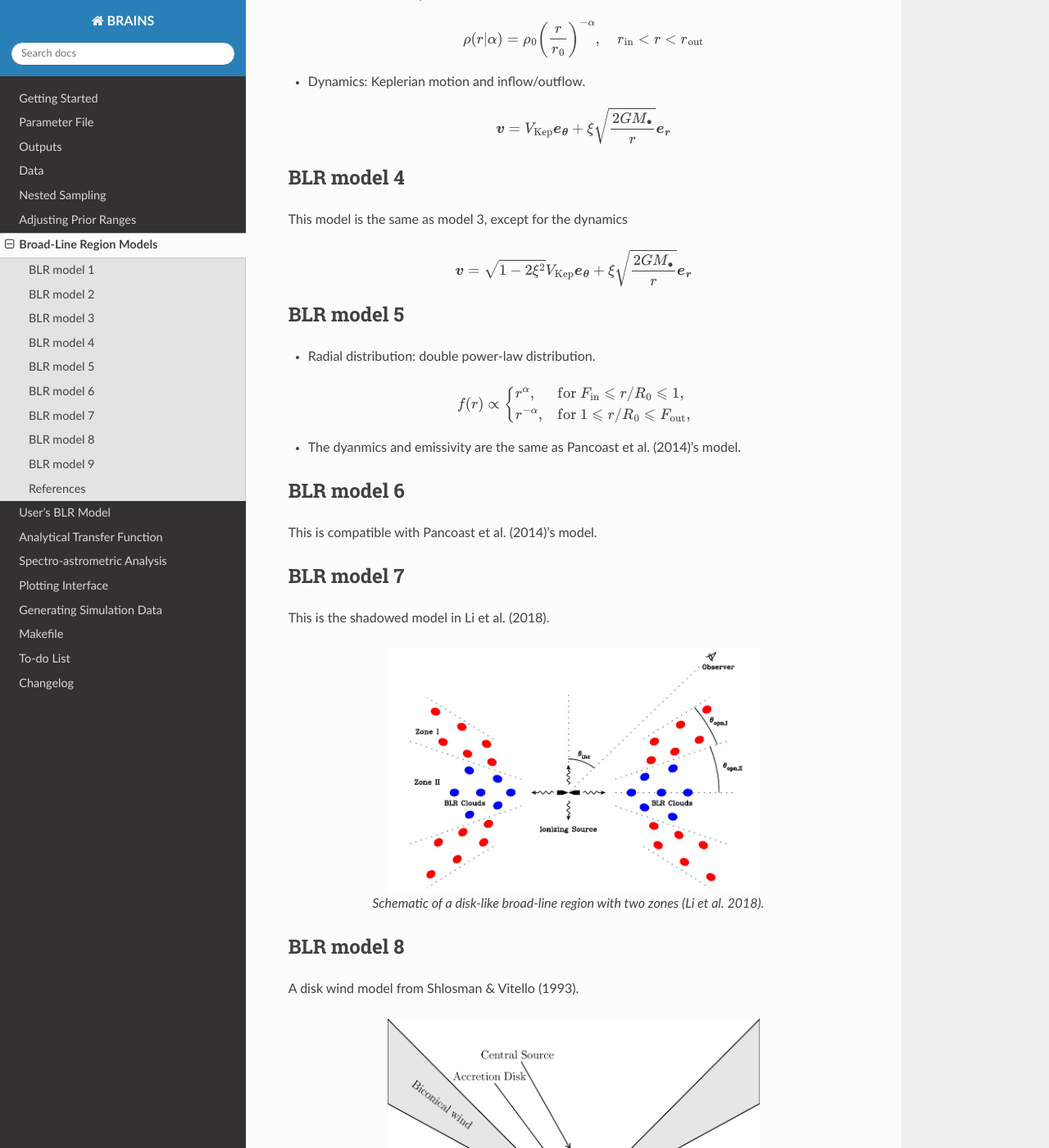
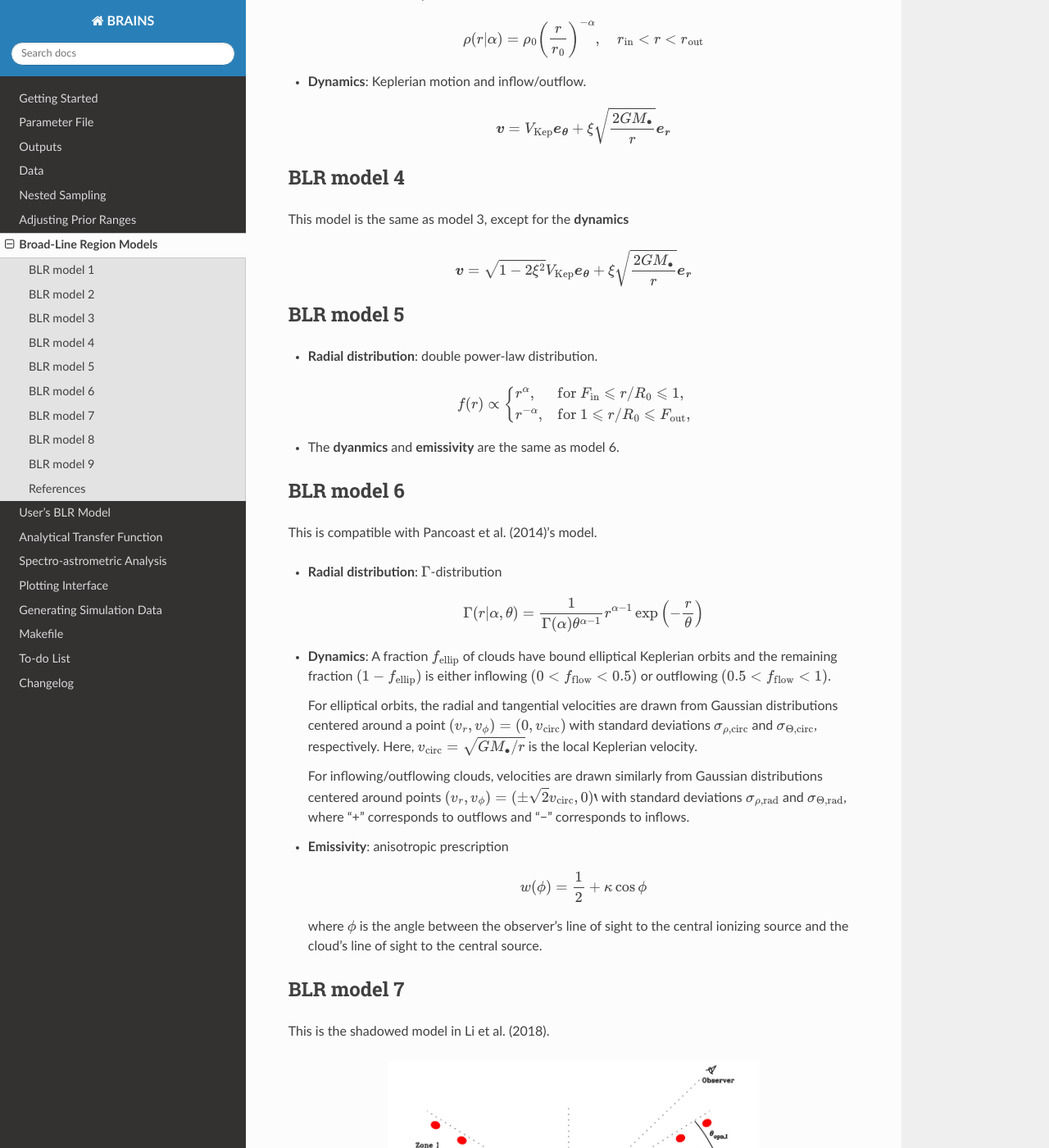
Before and after one commit to LiyrAstroph/BRAINS, a Sphinx documentation site: the page built from docs/model.rst, in a window 1280 px wide and 1400 px high, scrolled down 1528 px. Shown: the whole window at 82% size. Built offline with Sphinx 7.4.7 and the Read the Docs theme 2.0.0, drawn with Linux system fonts in a browser that asks for light colours; some of the changed text lies outside the part shown.

Commit message:
update docs.

```diff
--- a/docs/model.rst
+++ b/docs/model.rst
@@ -22,14 +22,14 @@ BLR model 1
 This model is from Brewer et al. (2011).
 Clouds' distribution has a disk-like shape (see the figure) and is axis-symetric.
 
-* Radial distribution: :math:`\Gamma`-distribution
+* **Radial distribution**: :math:`\Gamma`-distribution
 
   .. math::
 
     \Gamma(r|\alpha, \theta) =
     \frac{1}{\Gamma(\alpha)\theta^{\alpha-1}}r^{\alpha-1}\exp\left(-\frac{r}{\theta}\right)
 
-* Dynamics: clouds' orbital angular momentum and energy are randomly assigned following distributions
+* **Dynamics**: clouds' orbital angular momentum and energy are randomly assigned following distributions
 
   .. math::
 
@@ -38,7 +38,7 @@ Clouds' distribution has a disk-like shape (see the figure) and is axis-symetric
     p(L)\sim \exp\left(-\frac{|L|}{\lambda L_{\rm max}}\right),~~~
     |L| < L_{\rm max} = \sqrt{2r^2\left(E+\frac{GM_\bullet}{r}\right)}
 
-* Emissivity: anisotropic prescription
+* **Emissivity**: anisotropic prescription
 
   .. math::
 
@@ -49,7 +49,7 @@ Clouds' distribution has a disk-like shape (see the figure) and is axis-symetric
 
 BLR model 2
 ===========
-The radial distribution and emissivity are the same as model 1. The dyanmics of clouds are
+The radial distribution and emissivity are the same as model 1. The **dyanmics** of clouds are
 modeled in the orbital plane as
 
 .. math::
@@ -62,13 +62,13 @@ where :math:`V_{\rm circ}=\sqrt{GM_\bullet/r}` is the circular velocity.
 
 BLR model 3
 ===========
-* Radial distribution: power-law distribution
+* **Radial distribution**: power-law distribution
 
   .. math::
 
     \rho(r|\alpha) = \rho_0 \left(\frac{r}{r_0}\right)^{-\alpha},~~~~r_{\rm in} < r < r_{\rm out}
 
-* Dynamics: Keplerian motion and inflow/outflow.
+* **Dynamics**: Keplerian motion and inflow/outflow.
 
   .. math::
 
@@ -76,7 +76,7 @@ BLR model 3
 
 BLR model 4
 ===========
-This model is the same as model 3, except for the dynamics
+This model is the same as model 3, except for the **dynamics**
 
 .. math::
 
@@ -84,7 +84,7 @@ This model is the same as model 3, except for the dynamics
 
 BLR model 5
 ===========
-* Radial distribution: double power-law distribution.
+* **Radial distribution**: double power-law distribution.
 
 .. math::
 
@@ -93,11 +93,41 @@ BLR model 5
   r^{-\alpha},& {\rm for}~1\leqslant r/R_0 \leqslant F_{\rm out},
   \end{array}\right.
 
-* The dyanmics and emissivity are the same as Pancoast et al. (2014)'s model.
+* The **dyanmics** and **emissivity** are the same as model 6.
 
 BLR model 6
 ===========
 This is compatible with Pancoast et al. (2014)'s model.
+
+* **Radial distribution**: :math:`\Gamma`-distribution
+
+  .. math::
+
+    \Gamma(r|\alpha, \theta) =
+    \frac{1}{\Gamma(\alpha)\theta^{\alpha-1}}r^{\alpha-1}\exp\left(-\frac{r}{\theta}\right)
+
+* **Dynamics**: A fraction :math:`f_{\rm ellip}` of clouds have bound elliptical Keplerian orbits and the remaining
+  fraction :math:`(1-f_{\rm ellip})` is either inflowing :math:`(0 < f_{\rm flow} < 0.5)` or outflowing
+  :math:`(0.5 < f_{\rm flow} < 1)`.
+
+  For elliptical orbits, the radial and tangential velocities are drawn
+  from Gaussian distributions centered around a point :math:`(v_r, v_\phi) = (0, v_{\rm circ})`
+  with standard deviations :math:`\sigma_{\rho,\rm circ}` and :math:`\sigma_{\Theta,\rm circ}`, respectively.
+  Here, :math:`v_{\rm circ}=\sqrt{GM_\bullet/r}` is the local Keplerian velocity.
+
+  For inflowing/outflowing clouds, velocities are drawn similarly from Gaussian distributions centered
+  around points :math:`(v_r, v_\phi) = (\pm \sqrt{2} v_{\rm circ}, 0)`` with standard deviations :math:`\sigma_{\rho,\rm rad}`
+  and :math:`\sigma_{\Theta,\rm rad}`, where “+” corresponds to outflows and “−” corresponds to inflows.
+
+* **Emissivity**: anisotropic prescription
+
+  .. math::
+
+    w(\phi) = \frac{1}{2} + \kappa \cos\phi
+
+  where :math:`\phi` is the angle between the observer's line of sight to the central ionizing
+  source and the cloud's line of sight to the central source.
+
 
 BLR model 7
 ===========
@@ -159,20 +189,20 @@ BLR model 9
 ===========
 This is the model adopted in the spectroastrometric modeling on 3C 273 by GRAVITY Collaboration (2018).
 
-* Radial distribution: :math:`\Gamma`-distribution
+* **Radial distribution**: :math:`\Gamma`-distribution
 
   .. math::
 
     \Gamma(r|\alpha, \theta) =
     \frac{1}{\Gamma(\alpha)\theta^{\alpha-1}}r^{\alpha-1}\exp\left(-\frac{r}{\theta}\right)
 
-* Dynamics: circular Keplerian motion,
+* **Dynamics**: circular Keplerian motion,
 
   .. math::
 
-    V_{Kep} = \frac{GM}{r}.
+    V_{\rm Kep} = \sqrt{\frac{GM}{r}}.
 
-* Emissivity: isotropic prescription.
+* **Emissivity**: isotropic prescription.
 
 References
 ==========
```
